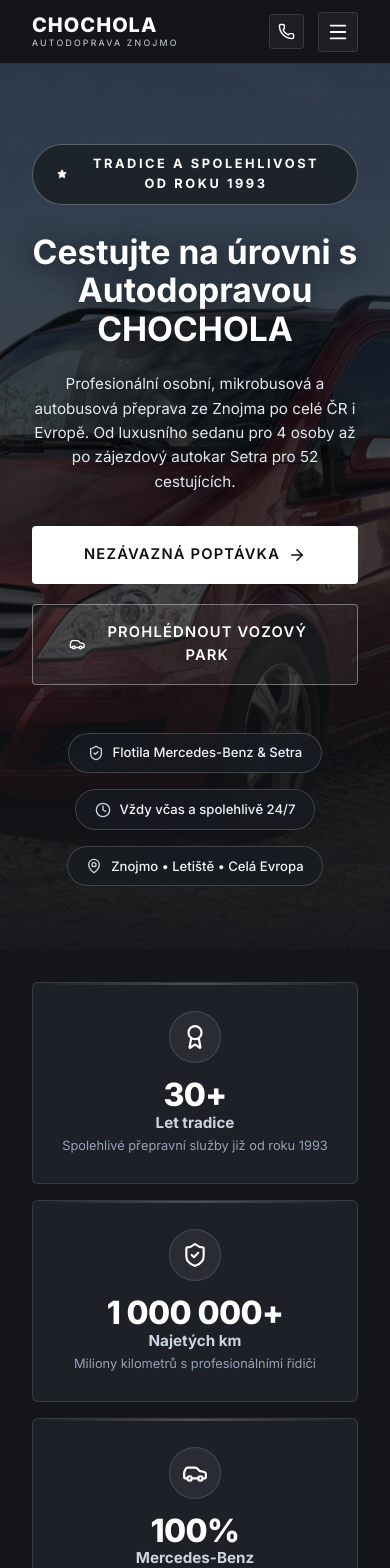
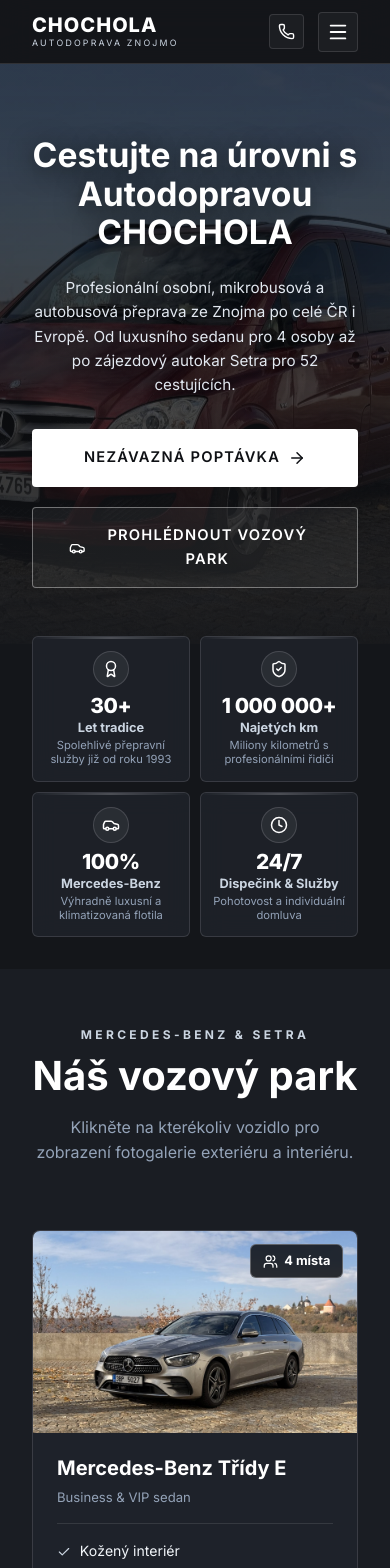
Before and after one commit to ondrejhubeny/znojmo-autodoprava.cz_v2, a React (Vite) app: page / in a window 390 px wide. Shown: the top 1568 px of the page. Built offline with nearby package versions, Linux system fonts and the light colour scheme.

Commit message:
Clean up Hero badges and make Stats cards compact 2x2 grid on mobile

```diff
--- a/src/App.css
+++ b/src/App.css
@@ -274,7 +274,7 @@
 .hero-actions {
   display: flex;
   gap: 1.25rem;
-  margin-bottom: 3rem;
+  margin-bottom: 0;
 }
 
 .btn-lg {
@@ -1160,6 +1160,10 @@
   }
   .stats-grid {
     grid-template-columns: repeat(2, 1fr);
+    gap: 1rem;
+  }
+  .stat-card {
+    padding: 1.25rem 1rem;
   }
   .fleet-cards-grid {
     grid-template-columns: repeat(2, 1fr);
@@ -1192,8 +1196,8 @@
     padding: 3.5rem 0;
   }
   .hero {
-    min-height: 75vh;
-    padding: 5rem 0 4rem;
+    min-height: 68vh;
+    padding: 4.5rem 0 3.5rem;
   }
   .hero h1 {
     font-size: 2.1rem;
@@ -1205,10 +1209,44 @@
   .hero-actions {
     flex-direction: column;
     width: 100%;
+    margin-bottom: 0;
   }
   .btn {
     width: 100%;
     justify-content: center;
+  }
+  .stats-section {
+    margin-top: -1.75rem;
+    padding: 1.25rem 0 2rem;
+  }
+  .stats-grid {
+    grid-template-columns: repeat(2, 1fr);
+    gap: 0.65rem;
+  }
+  .stat-card {
+    padding: 0.9rem 0.6rem;
+    border-radius: 6px;
+  }
+  .stat-icon-wrapper {
+    width: 36px;
+    height: 36px;
+    margin-bottom: 0.5rem;
+  }
+  .stat-icon-wrapper svg {
+    width: 18px;
+    height: 18px;
+  }
+  .stat-value {
+    font-size: 1.3rem;
+    margin-bottom: 0.2rem;
+  }
+  .stat-title {
+    font-size: 0.8rem;
+    margin-bottom: 0.15rem;
+  }
+  .stat-desc {
+    font-size: 0.7rem;
+    line-height: 1.25;
   }
   .fleet-cards-grid {
     grid-template-columns: 1fr;
@@ -1271,14 +1309,3 @@
     padding: 1.75rem;
   }
 }
-
-@media (max-width: 640px) {
-  .stats-grid {
-    grid-template-columns: 1fr;
-    gap: 1rem;
-  }
-  .stats-section {
-    margin-top: 0;
-    padding: 2rem 0;
-  }
-}
--- a/src/sections/Hero.tsx
+++ b/src/sections/Hero.tsx
@@ -1,5 +1,5 @@
 import React, { useState, useEffect } from 'react';
-import { Star, ArrowRight, Car, ShieldCheck, Clock, MapPin } from 'lucide-react';
+import { ArrowRight, Car } from 'lucide-react';
 import { FLEET } from '../constants';
 
 export const Hero: React.FC = () => {
@@ -40,11 +40,6 @@ export const Hero: React.FC = () => {
       </div>
 
       <div className="container hero-content">
-        <div className="hero-badge">
-          <Star size={14} fill="currentColor" />
-          <span>Tradice a spolehlivost od roku 1993</span>
-        </div>
-
         <h1>Cestujte na úrovni s Autodopravou CHOCHOLA</h1>
 
         <p className="hero-lead">
@@ -62,21 +57,6 @@ export const Hero: React.FC = () => {
             <span>Prohlédnout vozový park</span>
           </a>
         </div>
-
-        <div className="hero-highlights">
-          <div className="hero-pill">
-            <ShieldCheck size={16} className="icon-gold" />
-            <span>Flotila Mercedes-Benz &amp; Setra</span>
-          </div>
-          <div className="hero-pill">
-            <Clock size={16} className="icon-gold" />
-            <span>Vždy včas a spolehlivě 24/7</span>
-          </div>
-          <div className="hero-pill">
-            <MapPin size={16} className="icon-gold" />
-            <span>Znojmo • Letiště • Celá Evropa</span>
-          </div>
-        </div>
       </div>
     </section>
   );
```
